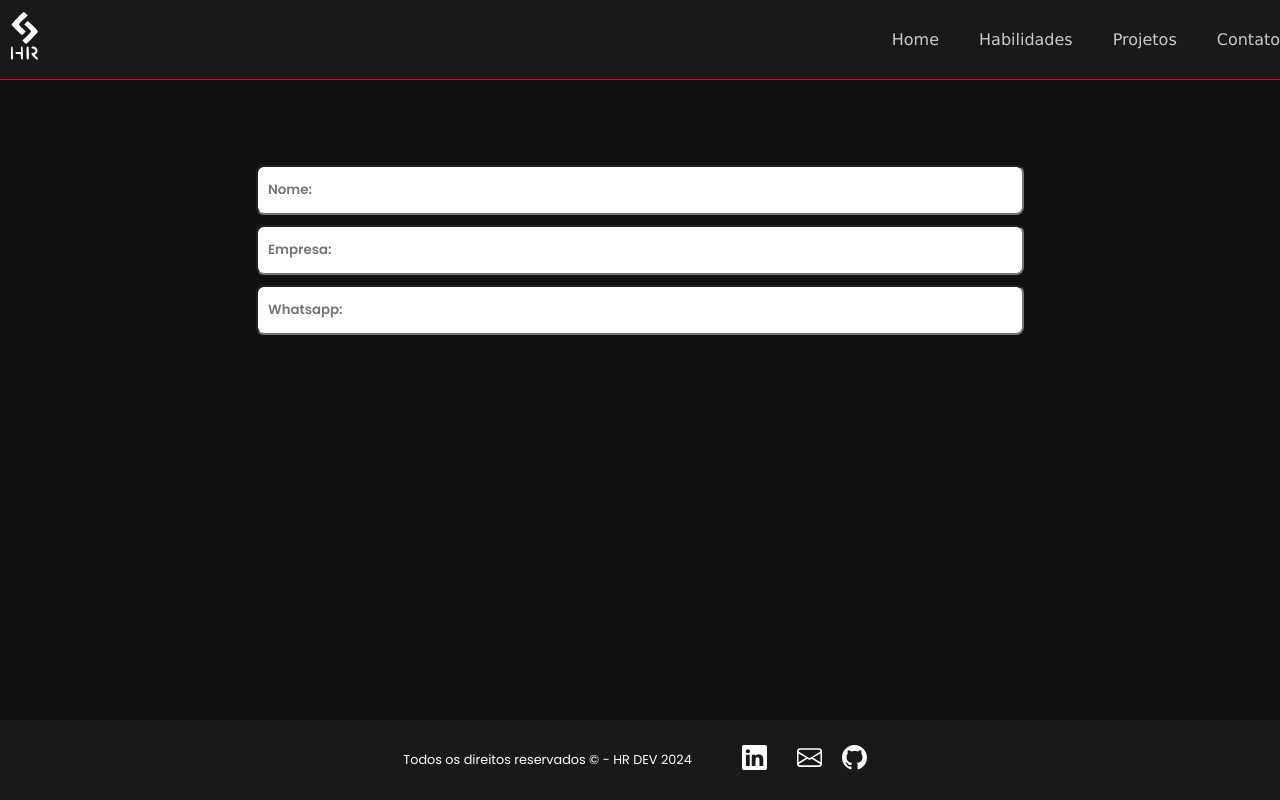
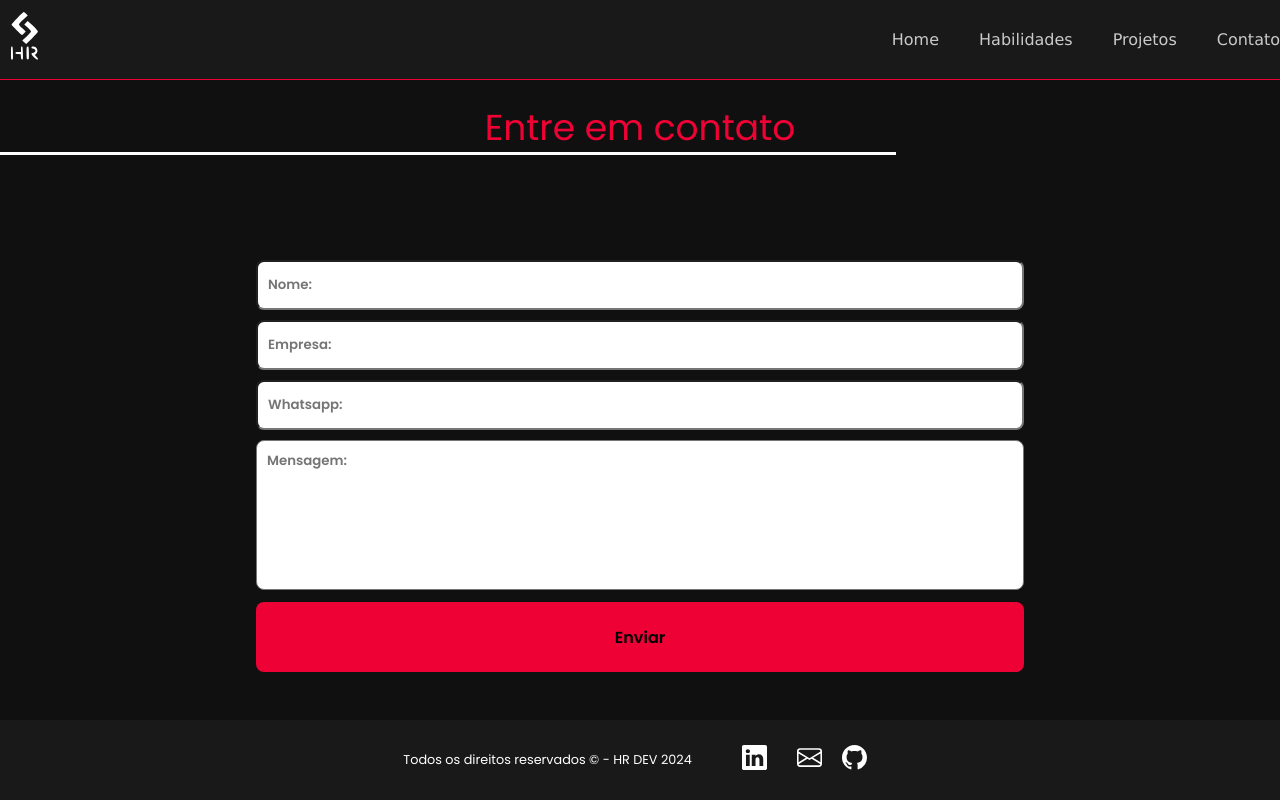
Before and after one commit to henriqerocha/portfolio-react, a React (Vite) app: page /contato in a window 1280 px wide. Built offline with nearby package versions, Linux system fonts and the light colour scheme.

Commit message:
section contato

```diff
--- a/src/pages/Contato/Contato.jsx
+++ b/src/pages/Contato/Contato.jsx
@@ -3,10 +3,15 @@ import './style.css'
 
 function Contato() {
     return (
-        <>
+        <section className="contato">
+
             <div className="container-contato">
 
                 <div className="container">
+
+                    <div className="title">
+                        <h1>Entre em contato</h1>
+                    </div>
 
                     <div className="form-contato">
                         <form action="">
@@ -16,13 +21,18 @@ function Contato() {
 
                             <input type="text" placeholder="Whatsapp:" />
 
+                            <textarea name="" id="" placeholder="Mensagem:"></textarea>
+
+                            <button>Enviar</button>
+
                         </form>
                     </div>
 
                 </div>
 
             </div>
-        </>
+
+        </section>
     )
 }
 
--- a/src/pages/Contato/style.css
+++ b/src/pages/Contato/style.css
@@ -5,6 +5,7 @@
 .container{
     display: flex;
     justify-content: center;
+    flex-direction: column;
 }
 .form-contato{
     width: 60%;
@@ -19,3 +20,29 @@
     font-weight: 600;
     margin: 5px 0;
 }
+.form-contato textarea{
+    width: 100%;
+    resize: none;
+    height: 150px;
+    border-radius: 8px;
+    padding: 10px;
+    margin-top: 5px;
+    outline: none;
+    font-weight: 600;
+}
+.form-contato button{
+    width: 100%;
+    height: 70px;
+    border-radius: 8px;
+    margin: 5px 0;
+    background-color: #ee0134;
+    color: #000;
+    font-weight: 600;
+    font-size: 1em;
+    border: none;
+    transition: .5s;
+    cursor: pointer;
+}
+.form-contato button:hover{
+    background-color: #ff1d4e;
+}
```
